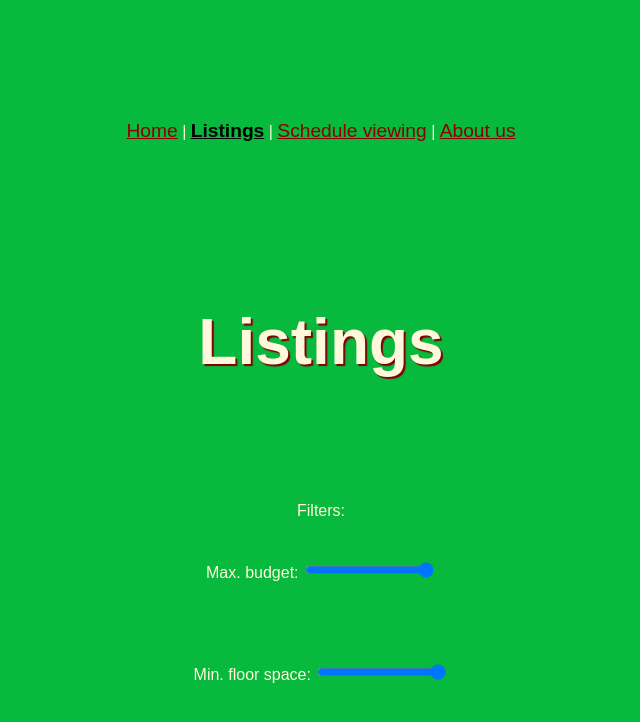
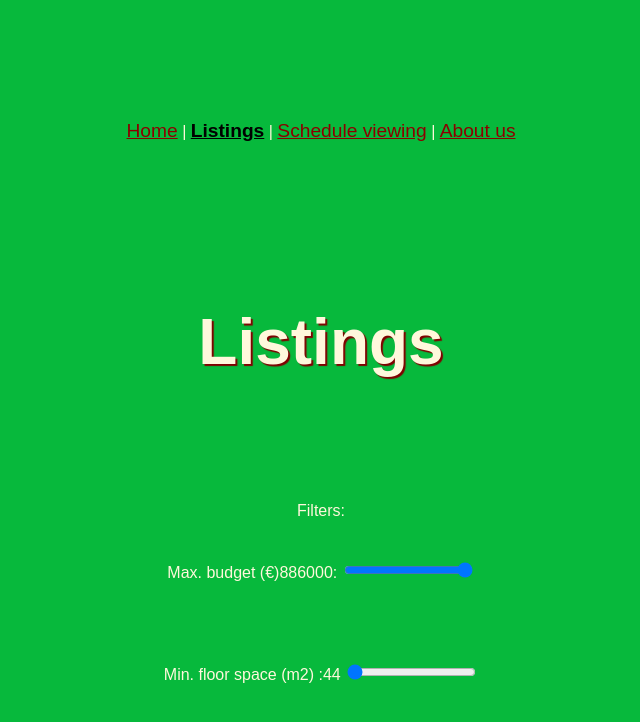
Before and after one commit to firefly017/reel-state, a React (Create React App) app: page /listings in a window 1280 px wide. Shown: the top 722 px of the page, without its empty margins (319-959 px from the left). Built offline with nearby package versions, Linux system fonts and the light colour scheme; no server answers.

Commit message:
hardcoding min and max value of slider and reading the value

```diff
--- a/src/components/SliderFilter.js
+++ b/src/components/SliderFilter.js
@@ -1,16 +1,42 @@
-import React from "react";
+import React, { useState, useEffect } from "react";
 
 export default function SliderFilter() {
+  const [maxBudget, setMaxBudget] = useState(886000);
+  const [minFloor, setMinFloor] = useState(44);
+  const floorChange = (event) => {
+    console.log(event.target.value);
+    setMinFloor(event.target.value);
+  };
+  const budgetChange = (event) => {
+    console.log(event.target.value);
+    setMaxBudget(event.target.value);
+  };
   return (
     <div>
       Filters:
       <div>
-        <label>Max. budget: </label>
-        <input type="range" id="budget" name="budget" min="0" max="11" />
+        <label>Max. budget (€){maxBudget}: </label>
+        <input
+          type="range"
+          id="budget"
+          name="budget"
+          min="161000"
+          max="886000"
+          value={maxBudget}
+          onChange={budgetChange}
+        />
       </div>
       <div>
-        <label>Min. floor space: </label>
-        <input type="range" id="space" name="space" min="0" max="11" />
+        <label>Min. floor space (m2) :{minFloor} </label>
+        <input
+          type="range"
+          id="space"
+          name="space"
+          min="44"
+          max="103"
+          value={minFloor}
+          onChange={floorChange}
+        />
       </div>
     </div>
   );
```
Also changed, not shown: 2 other files (tests, documents, lock files or other folders).
